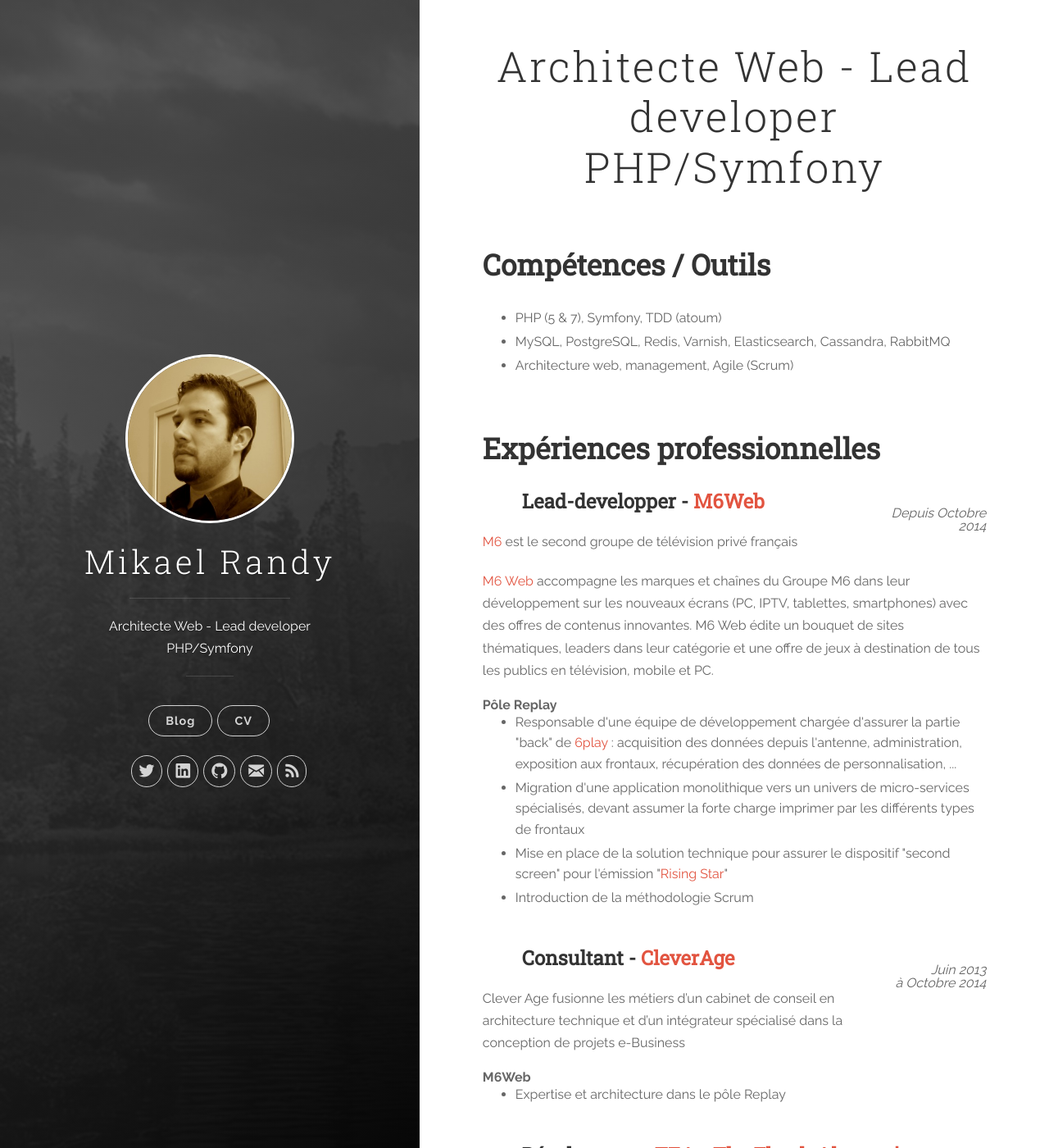
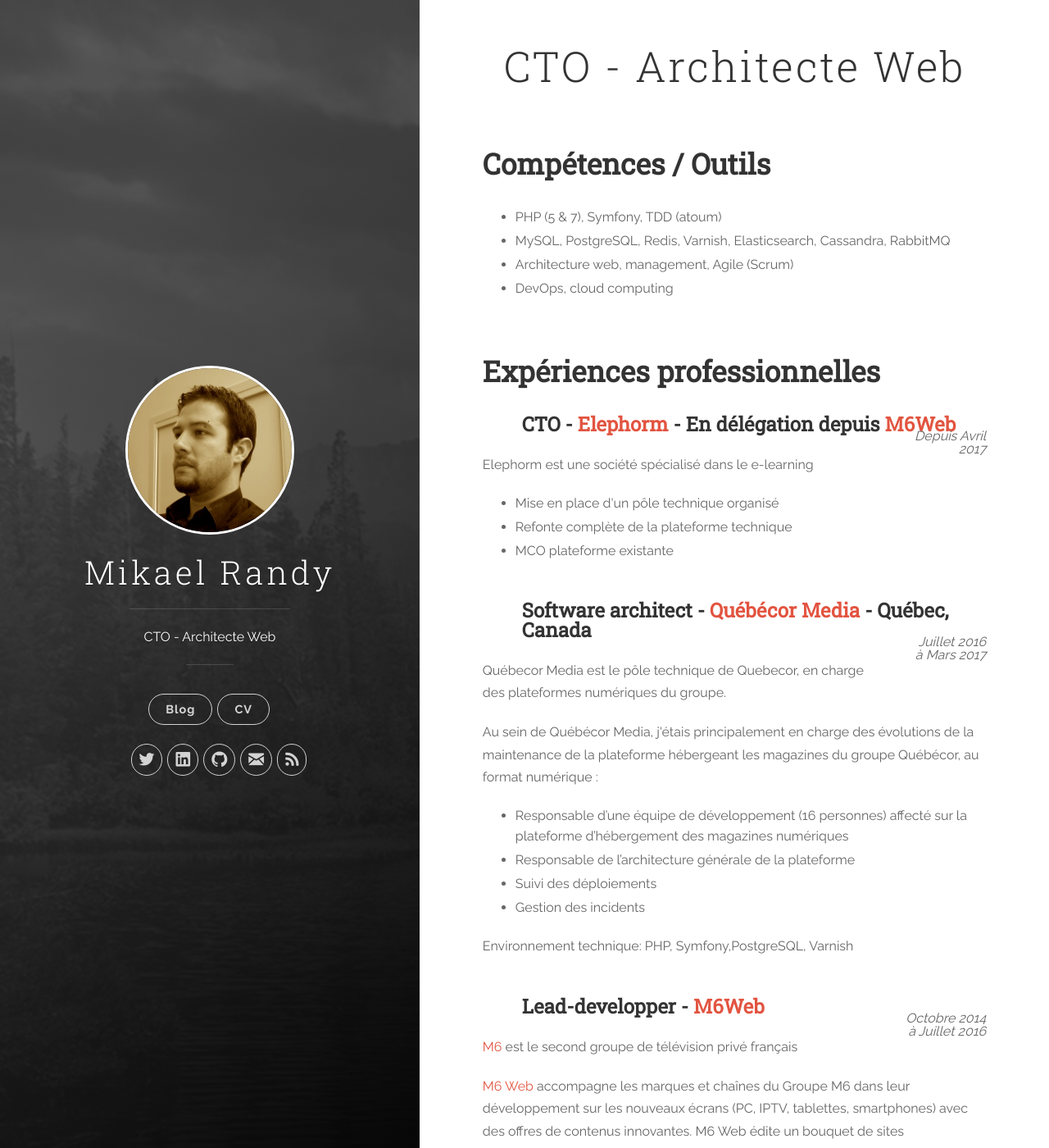
Before and after one commit to mikaelrandy/mikaelrandy.github.io, a Jekyll site: the page built from cv.html, in a window 1280 px wide and 1400 px high. Shown: the whole window at 82% size. Built offline with Jekyll 4.4.1, drawn with Linux system fonts in a browser that asks for light colours; nearby versions of some CDN libraries; some of the changed text lies outside the part shown.

Commit message:
Update CV

```diff
--- a/_config.yml
+++ b/_config.yml
@@ -1,6 +1,6 @@
 # Site settings
 title: Mikael Randy
-description: 'Architecte Web - Lead developer PHP/Symfony'
+description: 'CTO - Architecte Web'
 url: 'http://www.mikaelrandy.fr'
 baseurl: '/'
 google_analytics: 'UA-15210241-1'
--- a/cv.html
+++ b/cv.html
@@ -12,6 +12,7 @@
         <li>PHP (5 & 7), Symfony, TDD (atoum)</li>
         <li>MySQL, PostgreSQL, Redis, Varnish, Elasticsearch, Cassandra, RabbitMQ</li>
         <li>Architecture web, management, Agile (Scrum)</li>
+        <li>DevOps, cloud computing</li>
     </ul>
 </div>
 
@@ -19,11 +20,39 @@
     <h2>Expériences professionnelles</h2>
 
     <div class="experience">
-        <h3>Lead-developper - <a href="http://tech.m6web.fr">M6Web</a></h3>
-        <div class="period">Depuis Octobre 2014</div>
+        <h3>CTO - <a href="https://www.elephorm.com/">Elephorm</a> - En délégation depuis <a href="http://www.m6web.fr">M6Web</a></h3>
+        <div class="period">Depuis Avril 2017</div>
+
+        <p>Elephorm est une société spécialisé dans le e-learning</p>
+        <ul>
+            <li>Mise en place d'un pôle technique organisé</li>
+            <li>Refonte complète de la plateforme technique</li>
+            <li>MCO plateforme existante</li>
+        </ul>
+    </div>
+
+    <div class="experience">
+        <h3>Software architect - <a href="http://www.quebecormedia.com/">Québécor Media</a> - Québec, Canada</h3>
+        <div class="period">Juillet 2016<br />à Mars 2017</div>
+
+        <p>Québecor Media est le pôle technique de Quebecor, en charge des plateformes numériques du groupe.</p>
+        <p>Au sein de Québécor Media, j'étais principalement en charge des évolutions de la maintenance de la plateforme hébergeant les magazines du groupe Québécor, au format numérique :</p>
+        <ul>
+            <li>Responsable d’une équipe de développement (16 personnes) affecté sur la plateforme d’hébergement des magazines numériques</li>
+            <li>Responsable de l’architecture générale de la plateforme</li>
+            <li>Suivi des déploiements</li>
+            <li>Gestion des incidents</li>
+        </ul>
+
+        <p>Environnement technique: PHP, Symfony,PostgreSQL, Varnish</p>
+    </div>
+
+    <div class="experience">
+        <h3>Lead-developper - <a href="http://www.m6web.fr">M6Web</a></h3>
+        <div class="period">Octobre 2014<br />à Juillet 2016</div>
 
         <p><a href="http://www.m6.fr">M6</a> est le second groupe de télévision privé français</p>
-        <p><a href="http://www.m6web.fr">M6 Web</a> accompagne les marques et chaînes du Groupe M6 dans leur développement sur les nouveaux écrans (PC, IPTV, tablettes, smartphones) avec des offres de contenus innovantes. M6 Web édite un bouquet de sites thématiques, leaders dans leur catégorie et une offre de jeux à destination de tous les publics en télévision, mobile et PC.</p>
+        <p><a href="http://tech.m6web.fr">M6 Web</a> accompagne les marques et chaînes du Groupe M6 dans leur développement sur les nouveaux écrans (PC, IPTV, tablettes, smartphones) avec des offres de contenus innovantes. M6 Web édite un bouquet de sites thématiques, leaders dans leur catégorie et une offre de jeux à destination de tous les publics en télévision, mobile et PC.</p>
 
         <dl>
             <dt>
@@ -151,6 +180,22 @@
     <h2>Conférences</h2>
 
     <div>
+        <h3>ConFoo 2018</h3>
+        <div class="period">Du 7 au 9 mars 2018</div>
+
+        <p><a href="https://confoo.ca/fr/yul2018/session/atteindre-les-etoiles-avec-php-et-symfony">Atteindre les étoiles avec PHP et Symfony</a></p>
+        <p><a href="https://confoo.ca/fr/yul2018/session/sylius-un-framework-e-commerce-base-sur-symfony">Sylius, un framework e-commerce basé sur Symfony</a></p>
+    </div>
+
+    <div>
+        <h3>ConFoo 2017</h3>
+        <div class="period">Du 8 au 10 mars 2017</div>
+
+        <p><a href="https://confoo.ca/fr/yul2017/session/nouveau-socle-pour-une-nouvelle-vie">Nouveau socle pour une nouvelle vie</a></p>
+        <p><a href="https://confoo.ca/fr/yul2017/session/atoum-le-framework-de-tests-unitaires-simple-et-moderne">Atoum, le framework de tests unitaires simple et moderne</a></p>
+    </div>
+
+    <div>
         <h3>symfonyLive 2013</h3>
         <div class="period">5 avril 2013</div>
 
@@ -174,6 +219,11 @@
 
 <div class="education">
     <h2>Formation</h2>
+
+    <div>
+        <h3>Formation "<a href="https://training.zenika.com/fr/training/datastax-fondamentaux-cassandra/description">Cassandra, concept et mise en pratique</a>"</h3>
+        <div class="period">2015</div>
+    </div>
 
     <div>
         <h3>Formation <a href="http://magento.academy-ecommerce.com/formations-magento/formation-magento-developpeur/">Magento "Développeur"</a></h3>
@@ -211,9 +261,10 @@
     <h2>Divers</h2>
 
     <ul>
-        <li>Fondateur de l'antenne lyonnaise de l'<a href="http://lyon.afup.org/">AFUP</a></li>
-        <li>Mainteneur du projet <a href="http://www.aperophp.net/">aperophp.net</a> (<a href="http://github.com/afup/aperophp">Github</a>)</li>
+        <li>Membre du bureau 2018 de l'<a href="http://www.afup.org/">AFUP</a></li>
+        <li>Fondateur de l'<a href="http://lyon.afup.org/">antenne lyonnaise de l'AFUP</a></li>
         <li>Organisateur principal du <a href="http://www.afup.org/pages/phptourlyon2014/">PHP Tour Lyon 2014</a></li>
         <li>Administrateur d'un forum de développement PHP (<a href="http://forum.phpfrance.com/">PHPFrance</a>)</li>
+        <li>Release Manager de <a href="http://www.atoum.org">Atoum</a></li>
     </ul>
 </div>
```
Lines whose indentation alone changed are shown as unchanged.
